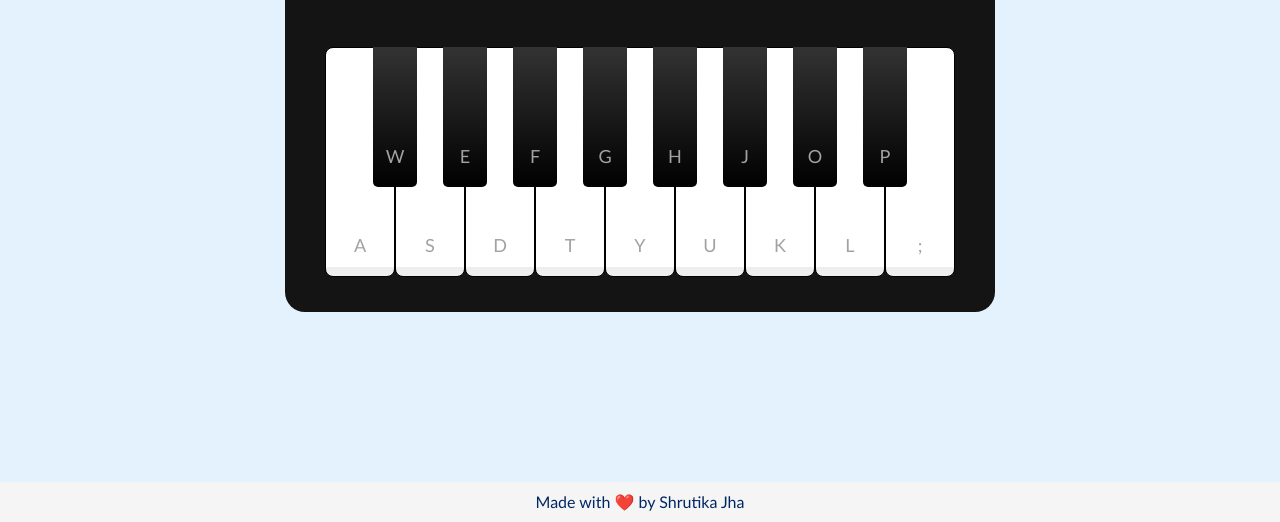
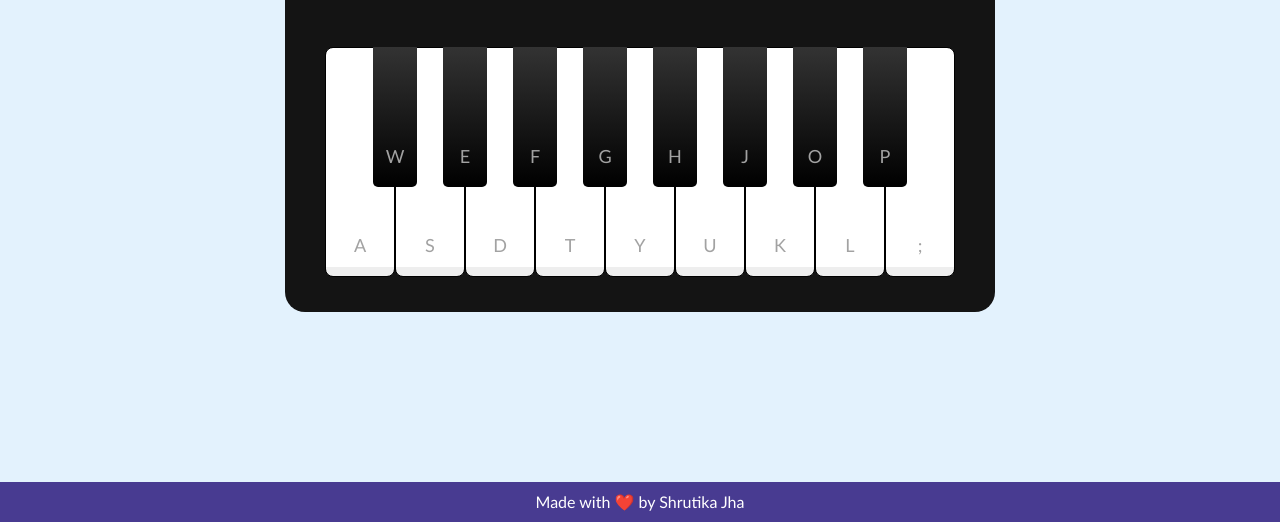
Before and after one commit to shrutikajha2603/playable_piano, a plain HTML site: page index.html in a window 1280 px wide. Shown: the part 278-800 px from the top of the page. Drawn offline with Linux system fonts and the light colour scheme.

Commit message:
final wala final

```diff
--- a/style.css
+++ b/style.css
@@ -135,11 +135,11 @@ header .column span{
     left:0;
     width:100%;
     text-align: center;
-    background-color: whitesmoke;
+    background-color: rgb(72, 59, 145);
     display: flex;
     justify-content: center;
     padding: 10px;
-    color:#002765;
+    color:#ffffff;
 }
 
 @media screen and (max-width: 815px){
```
